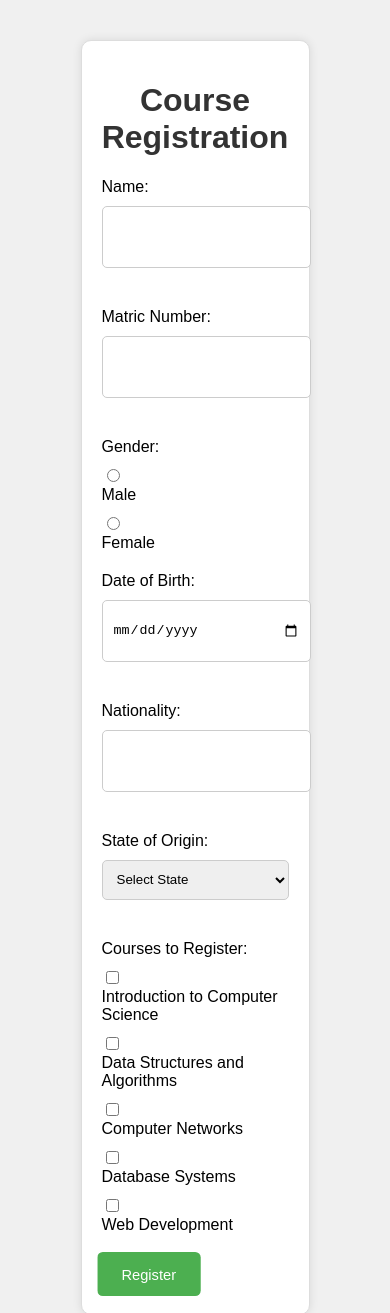
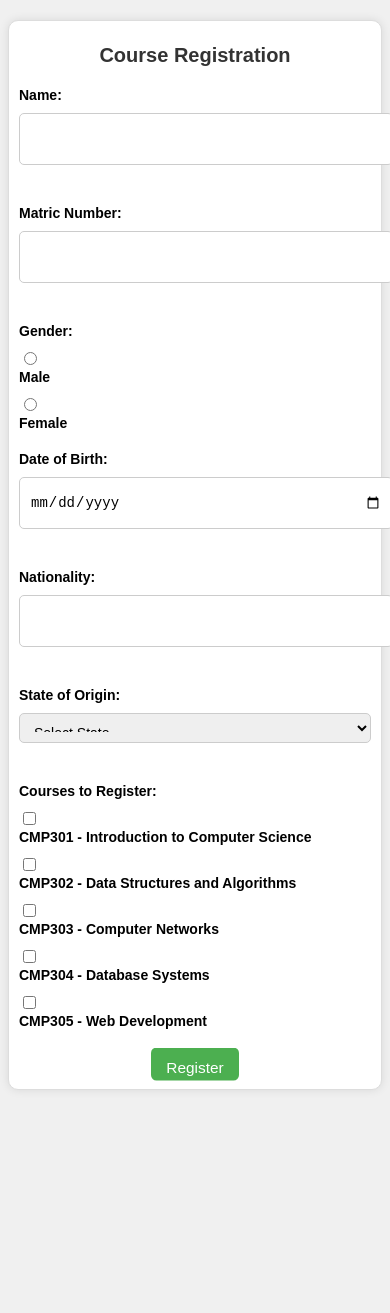
Before and after one commit to Boy2700/Web-Ass, a plain HTML site: page index.html in a window 390 px wide. Shown: the top 1313 px of the page. After the commit the page ends 1110 px from the top, so only its background shows below. Drawn offline with Linux system fonts and the light colour scheme.

Commit message:
Web Assignment

```diff
--- a/index.html
+++ b/index.html
@@ -79,15 +79,15 @@
             <div class="form-group">
                 <label for="courses">Courses to Register:</label>
                 <input type="checkbox" id="course1" name="courses" value="Introduction to Computer Science">
-                <label for="course1">Introduction to Computer Science</label>
+                <label for="course1"> CMP301 - Introduction to Computer Science</label>
                 <input type="checkbox" id="course2" name="courses" value="Data Structures and Algorithms">
-                <label for="course2">Data Structures and Algorithms</label>
+                <label for="course2">CMP302 - Data Structures and Algorithms</label>
                 <input type="checkbox" id="course3" name="courses" value="Computer Networks">
-                <label for="course3">Computer Networks</label>
+                <label for="course3">CMP303 - Computer Networks</label>
                 <input type="checkbox" id="course4" name="courses" value="Database Systems">
-                <label for="course4">Database Systems</label>
+                <label for="course4">CMP304 - Database Systems</label>
                 <input type="checkbox" id="course5" name="courses" value="Web Development">
-                <label for="course5">Web Development</label>
+                <label for="course5">CMP305 - Web Development</label>
             </div>
             <button type="submit" id="register-btn">Register</button>
         </form>
--- a/style.css
+++ b/style.css
@@ -1,10 +1,11 @@
 body {
     font-family: Arial, sans-serif;
     background-color: #f0f0f0;
+    font-size: 16px;
 }
 
 .container {
-    width: 50%;
+    max-width: 500px;
     margin: 40px auto;
     padding: 20px;
     background-color: #fff;
@@ -16,6 +17,8 @@ body {
 h1 {
     text-align: center;
     color: #333;
+    font-size: 24px;
+    margin-bottom: 20px;
 }
 
 .form-group {
@@ -25,6 +28,7 @@ h1 {
 label {
     display: block;
     margin-bottom: 10px;
+    font-weight: bold;
 }
 
 input[type="text"], input[type="date"], select {
@@ -34,6 +38,7 @@ input[type="text"], input[type="date"], select {
     padding: 10px;
     border: 1px solid #ccc;
     border-radius: 5px;
+    font-size: 16px;
 }
 
 input[type="radio"] {
@@ -45,7 +50,7 @@ input[type="checkbox"] {
 }
 
 button[type="submit"] {
-    width: 50%;
+    width: 100px;
     height: 40px;
     background-color: #4CAF50;
     color: #fff;
@@ -53,9 +58,9 @@ button[type="submit"] {
     border: none;
     border-radius: 5px;
     cursor: pointer;
-
-    justify-content: center;
-
+    font-size: 16px;
+    margin: 0 auto;
+    display: block;
 }
 
 button[type="submit"]:hover {
@@ -77,3 +82,25 @@ button[type="submit"]:hover {
         transform: scale(1);
     }
 }
+
+@media only screen and (max-width: 768px) {
+   .container {
+        margin: 20px auto;
+        padding: 10px;
+    }
+    h1 {
+        font-size: 20px;
+    }
+    label {
+        font-size: 14px;
+    }
+    input[type="text"], input[type="date"], select {
+        height: 30px;
+        font-size: 14px;
+    }
+    button[type="submit"] {
+        width: 80px;
+        height: 30px;
+        font-size: 14px;
+    }
+}
```
